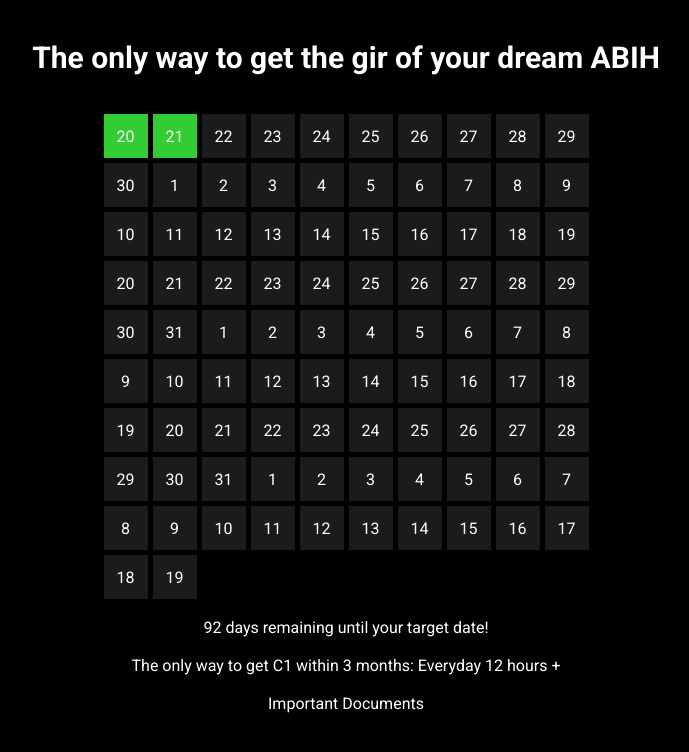
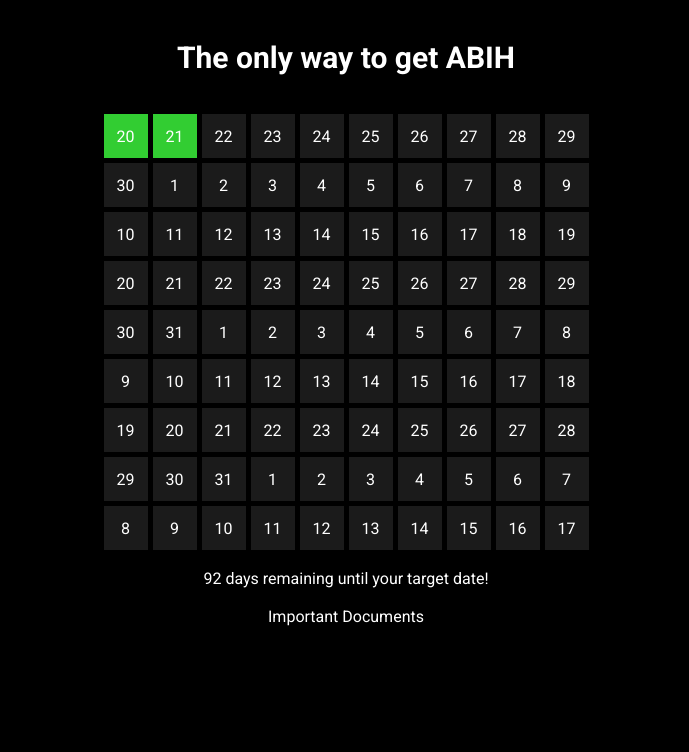
Before and after one commit to akramthedev/die-deutsch-traum, a React (Create React App) app: page / in a window 1280 px wide. Shown: the top 752 px of the page, without its empty margins (294-983 px from the left). Built offline with nearby package versions, Linux system fonts and the light colour scheme.

Commit message:
Update Home.jsx

```diff
--- a/src/Home.jsx
+++ b/src/Home.jsx
@@ -47,7 +47,7 @@ const Home = () => {
   }, [FirstDate, endDate]); // Recalculate if FirstDate or endDate changes
 
   // Generate squares for the passed days
-  const totalDays = 92; // Number of days to track
+  const totalDays = 90; // Number of days to track
   const squares = Array.from({ length: totalDays }, (_, index) => {
     const currentDate = new Date(FirstDate);
     currentDate.setDate(FirstDate.getDate() + index); // Get the date for each square
@@ -59,7 +59,7 @@ const Home = () => {
 
   return (
     <div className="container">
-      <h1>The only way to get the gir of your dream ABIH</h1>
+      <h1>The only way to get ABIH</h1>
       <br />
       <div className="grid">
         {squares.map(({ day, hasPassed }, index) => (
@@ -73,8 +73,6 @@ const Home = () => {
         {daysRemaining} days remaining until your target date!
       </div>
       <br />
-     <div className="zrsfsrefzse">The only way to get C1 within 3 months: Everyday 12 hours +</div>
-      <br />
       <div onClick={() => { nav('/Dokument') }} className="zrsfsrefzse">Important Documents</div>
     </div>
   );
```
